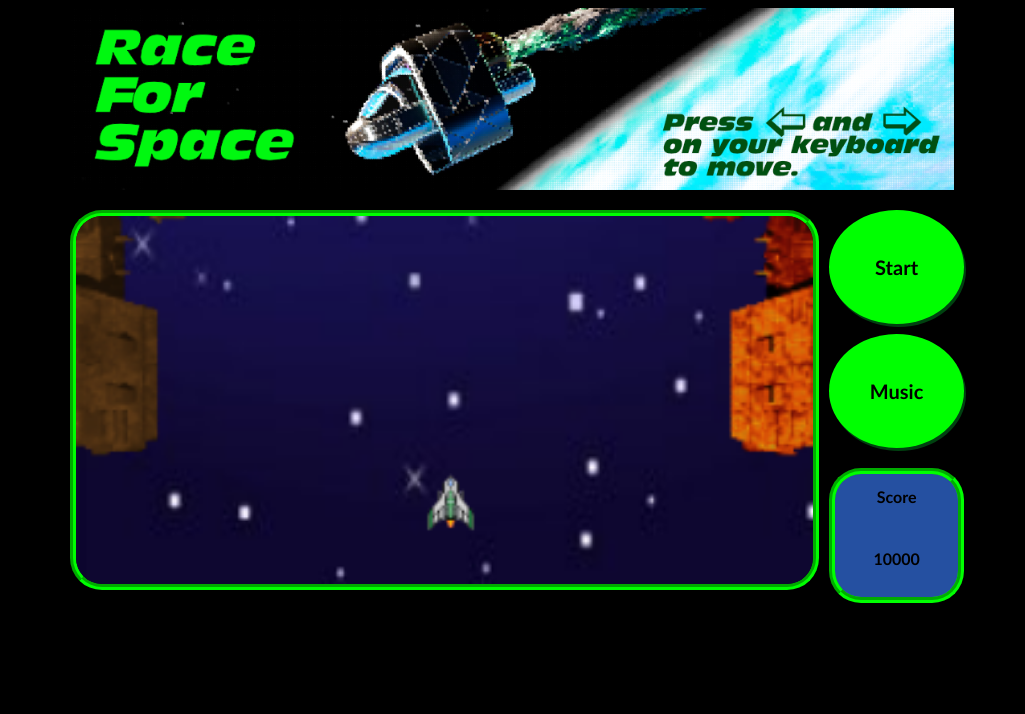
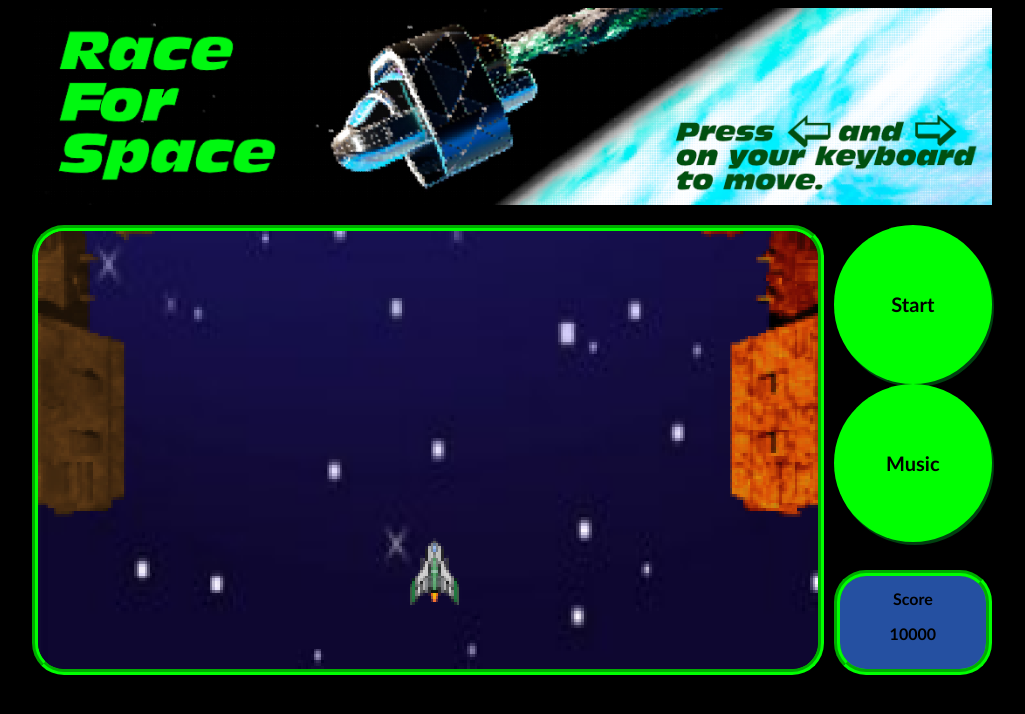
Before and after one commit to KrayBoul/Race-For-Space, a plain HTML site: page index.html in a window 1280 px wide. Shown: the whole page, without its empty margins (128-1153 px from the left). Drawn offline with Linux system fonts and the light colour scheme.

Commit message:
layout changes, css grid

```diff
--- a/Style.css
+++ b/Style.css
@@ -12,36 +12,50 @@ html {
 .banner {
 	display: flex;
     align-items: flex-start;
-    width: 70%;
+    width: min(100%, 960px);
     margin:auto;
 }
 
 .container {
-    display: flex;
-	width: 70%;
-    margin:auto;
-    margin-top: 20px;;
+    display: grid;
+    grid-template-columns: 5fr 1fr;
+    grid-gap: 10px;
+    justify-items: stretch;
+    align-items: stretch;
+
+	width: min(100%, 960px);
+    margin-inline: auto;
+    margin-top: 20px;
+}
+
+.container > * {
+    border: 0px solid #f0f;
+}
+
+.game {
+    grid-column: 1 / 2;
+    grid-row: 1 / span 3;
 }
 
 canvas {
     width: 100%;
     height: 100%;
+    aspect-ratio: 16 / 9;
+
     border: 6px groove #00FF01;
     border-radius: 2rem;
+    image-rendering: pixelated;
 }
 
-.navigation {
-    display: flex;
-    flex-direction: column;
-    width: 100%;
-    margin-top: 20px;
-    margin: auto;
+.button-start {
+    grid-column: 2 / 3;
+    grid-row: 1 / span 2;
 }
 
-.allbutton {
-    justify-content: space-around;
-    margin-bottom: 10px;
-
+.button-music {
+    display: none;
+    grid-column: 2 / 3;
+    grid-row: 2 / span 1;
 }
 
 button {
@@ -50,17 +64,15 @@ button {
     color: rgb(0, 0, 0);
     text-align: center;
     text-decoration: none;
-    padding: 45px 10px;
-    font-size: 20px;;
+    font-size: 20px;
     border-radius: 50%;
     width: 100%;
-    height: 100%;
+    aspect-ratio: 1 / 1;
+
     cursor: pointer;
     box-shadow: 2px 3px rgb(0, 65, 16);
     font-family: "Gill Sans", "Gill Sans MT", "Myriad Pro", Helvetica, Arial, "sans-serif";
     font-weight: bold;
-    margin-left: 10px;
-    margin-bottom: 10px;
 }
 
 button:hover {background-color: #003f13
@@ -73,14 +85,13 @@ button:active {
 }
 
 .score {
-    display: flex;
-    flex-direction: column;
+    grid-column: 2 / 3;
+    grid-row-start: 3;
     text-align: center;
     width: 100%;
     border: 6px groove #00FF01;
     border-radius: 2rem;
     background-color:#2550a1;
-    margin-left: 10px;
 }
 
 h2 {
--- a/index.html
+++ b/index.html
@@ -14,18 +14,23 @@
 
         <div class="container">
 
+            <div class="game">
                 <canvas id="canvas"></canvas>
+            </div>
 
-            <div class="navigatiom">
-                <div class="allbutton">
+
+            <div class="button-start">
                 <button type="submit">Start</button>
                 <button onClick="togglePlay()">Music</button>
+            </div>
+            <div class="button-music">
+
             </div>
             <div class="score">
                 <h2>Score</p>
                 <h2>10000</p>
             </div>
-            </div>
+
 
         </div>
 
```
Lines whose indentation alone changed are shown as unchanged.
